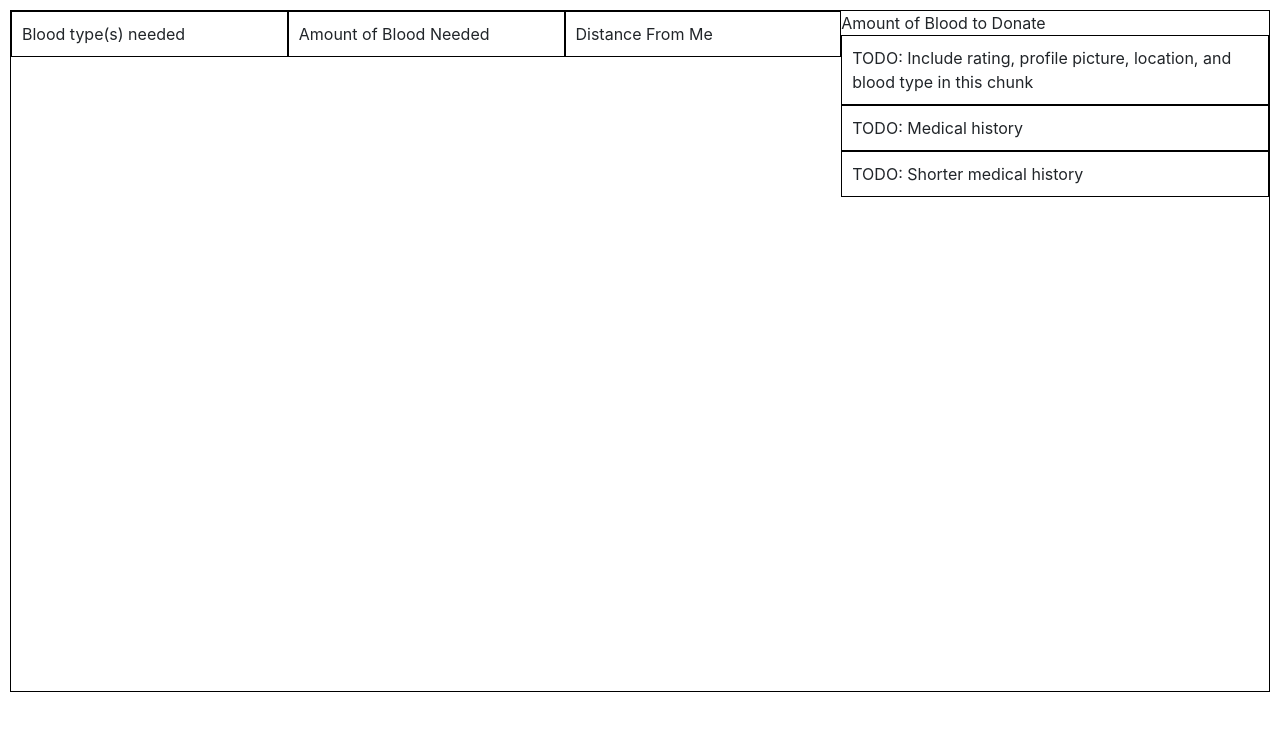
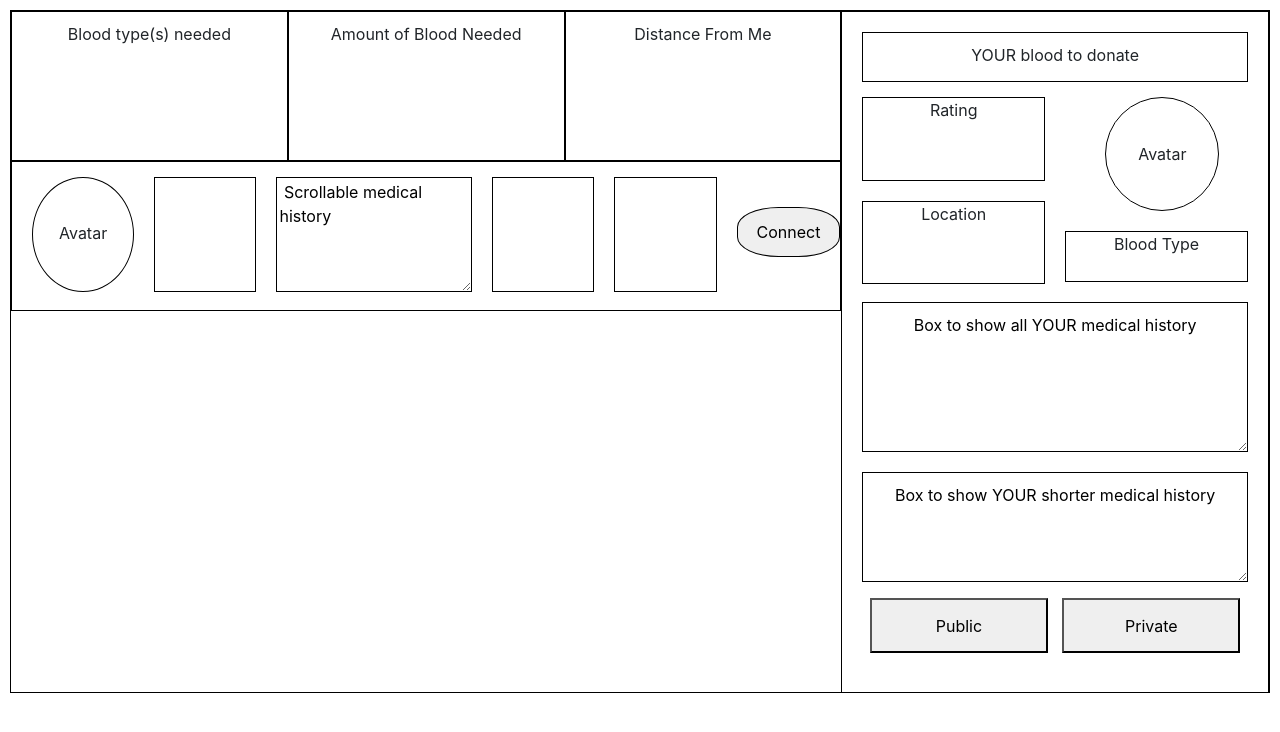
Before and after one commit to MrAntonS/nchack-2024, a Flask app: template src/templates/frontend.html in a window 1280 px wide. Shown: the top 732 px of the page. Run offline with Flask 3, Linux system fonts and the light colour scheme; the template is opened without the code that fills it, so the values that code supplies are empty.

Commit message:
made a good framework for the menu page, it still needs scrollable entries

```diff
--- a/src/templates/frontend.html
+++ b/src/templates/frontend.html
@@ -24,7 +24,7 @@
         /* Divides the screen into a left AND right side */
         #Overall-Container {
             width:100%;
-            height:682px;
+            height:683px;
             border: 1px solid #000;
         }
 
@@ -46,8 +46,20 @@
         .column {
             flex: 1;
             border: 1px solid #000;
+            text-align: center;
             padding: 10px;
+            height: 150px;
         }
+
+        .entry {
+            height: 150px;
+            width: 100%;
+            border: 1px solid #000;
+            display: flex;
+        }
+
+
+
 
 
 
@@ -55,30 +67,106 @@
         #Right-side {
             display: flex;
             flex-direction: column;
-        }
-
-        #Amount_Of_Blood_To_Donate {
-            flex: 1;
-            padding: 10px;
+            height: 682px;
             border: 1px solid #000;
         }
 
+        #Amount-Of-Blood-To-Donate {
+            /* flex: 1; */
+            padding: 10px;
+            text-align: center;
+            margin-top: 20px;
+            margin-bottom: 10px;
+            margin-left: 20px;
+            margin-right: 20px;
+            border: 1px solid #000;
+            height: 50px;
+        }
+
         #Profile-Information {
+            /* flex: 1; */
+            /* padding: 10px; */
+            text-align: center;
+            margin-top: 0px;
+            margin-bottom: 0px;
+            /* margin-left: 10px;
+            margin-right: 10px; */
+            /* border: 1px solid #000; */
+            height: 200px;
+        }
+
+        .container {
+            /* flex: 0; */
+            display: flex;
+        }
+
+        .column1 {
             flex: 1;
-            padding: 10px;
+            padding: 5px;
+            margin-right: 5px;
+            /* width: 300px; */
+            height: 200px;
+        }
+
+        .column2 {
+            flex: 1;
+            padding: 5px;
+            margin-left: 5px;
+            /* width: 50px; */
+            height: 200px;
+        }
+
+        .box {
+            border: 1px solid #000;
+            height: 44%;
+            margin-bottom: 20px;
+        }
+
+        .avatar {
+            height: 114px;
+            width: 114px;
+            margin-left: 22%;
+            display: flex;
+            justify-content: center;
+            align-items: center;
+            margin-bottom: 20px;
+            border-radius: 100%;
+            border: 1px solid #000;
+        }
+
+        .bloodtype{
+            height: 27%;
             border: 1px solid #000;
         }
 
         #Long-Medical-History {
-            flex: 1;
+            /* flex: 1; */
             padding: 10px;
+            text-align: center;
+            margin-top: 10px;
+            margin-bottom: 10px;
+            margin-left: 20px;
+            margin-right: 20px;
             border: 1px solid #000;
+            height: 150px;
         }
 
         #Short-Medical-History {
-            flex: 1;
             padding: 10px;
+            text-align: center;
+            margin-top: 10px;
+            margin-bottom: 10px;
+            margin-left: 20px;
+            margin-right: 20px;
             border: 1px solid #000;
+            height: 110px;
+        }
+
+        #Public-Profile {
+            /* padding: 10px; */
+            margin: 1px;
+            text-align: center;
+            height: 73px;
         }
 
     </style>
@@ -100,34 +188,80 @@
                     <div class="column">Distance From Me</div>
                 </div>
 
-                <!-- Scroll through people -->
+                <!-- Scroll through people
                 <div class="Donors">
-                    <!-- TODO: how do you scroll through like 20 people at a time -->
-
                     <script src="https://code.jquery.com/jquery-3.4.1.slim.min.js" integrity="sha384-J6qa4849blE2+poT4WnyKhv5vZF5SrPo0iEjwBvKU7imGFAV0wwj1yYfoRSJoZ+n" crossorigin="anonymous"></script>
                     <script src="https://cdn.jsdelivr.net/npm/popper.js@1.16.0/dist/umd/popper.min.js" integrity="sha384-Q6E9RHvbIyZFJoft+2mJbHaEWldlvI9IOYy5n3zV9zzTtmI3UksdQRVvoxMfooAo" crossorigin="anonymous"></script>
                     <script src="https://cdn.jsdelivr.net/npm/bootstrap@4.4.1/dist/js/bootstrap.min.js" integrity="sha384-wfSDF2E50Y2D1uUdj0O3uMBJnjuUD4Ih7YwaYd1iqfktj0Uod8GCExl3Og8ifwB6" crossorigin="anonymous"></script>
+                </div> -->
+                <!-- TODO: i dont know how to scroll through like a couple entries at a time. i can do static stuff though maybe -->
+
+
+
+                <!-- this is one static entry -->
+                <div class="entry">
+                    <!-- avatar -->
+                    <div id="picture" style="height:115px; width:115px; border-radius:100%; border:1px solid #000; margin-left:20px; margin-top:15px; text-align:center; line-height:110px;">Avatar</div>
+
+                    <!-- blood type symbol -->
+                    <div id="blood-type-symbol" style="height:115px; width:115px; border:1px solid #000;margin-left:20px;margin-top:15px"></div>
+
+                    <!-- medical history -->
+                    <textarea id="medical-history" style="height:115px; width:220px; border:1px solid #000;margin-left:20px;margin-top:15px; overflow:scroll;"> Scrollable medical history </textarea>
+
+                    <!-- available blood -->
+                    <div id="blood-type-symbol" style="height:115px; width:115px; border:1px solid #000;margin-left:20px;margin-top:15px"></div>
+
+                    <!-- distance from you -->
+                    <div id="blood-type-symbol" style="height:115px; width:115px; border:1px solid #000;margin-left:20px;margin-top:15px"></div>
+
+                    <!-- connect button -->
+                    <button id="blood-type-symbol" style="height:50px; width:115px; border:1px solid #000;margin-left:20px;margin-top:45px; border-radius:40%; text-align:center; line-height:45px;">Connect</button>
+
 
                 </div>
+
             </div>
+
+
+
 
             <!-- Right side -->
             <div id="Right-side" style="width:34%; float:left;">
 
-                <div id="Amount-Of-Blood-To-Donate">Amount of Blood to Donate</div>
-                <div id="Profile-Information">TODO: Include rating, profile picture, location, and blood type in this chunk</div>
-                <div id="Long-Medical-History">TODO: Medical history</div>
-                <div id="Short-Medical-History">TODO: Shorter medical history</div>
+                <div id="Amount-Of-Blood-To-Donate">YOUR blood to donate</div>
+                <div id="Profile-Information">
+                    <div class="container">
+                        <div class="column1">
+                            <div class="box">Rating</div>
+                            <div class="box">Location</div>
+                        </div>
+                        <div class="column2">
+                            <div class="avatar">Avatar</div>
+                            <div class="bloodtype">Blood Type</div>
+                        </div>
+                    </div>
+
+                </div>
+                <textarea id="Long-Medical-History" style="overflow:scroll;">Box to show all YOUR medical history</textarea>
+                <textarea id="Short-Medical-History" style="overflow:scroll;">Box to show YOUR shorter medical history</textarea>
+                <div id="Public-Profile">
+                    <div id="Public-Buttons">
+                        <button id="public" style="width: 42%; height: 55px; margin: 5px; position: relative;">Public</button>
+                        <button id="private" style="width: 42%; height: 55px; margin: 5px; position: relative",>Private</button>
+                    </div>
+                </div>
+
             </div>
         </div>
 
         <!-- Left Side of Second Page -->
          <div id="Left Side Page Two">
 
-                             <!-- Scroll through your Requests -->
-                <div class="Your Donors">
-                    <!-- TODO: Scroll through each potential donor -->
-                </div>
+            <!-- Scroll through your Requests -->
+            <div class="Your Donors">
+                <!-- TODO: Scroll through each potential donor -->
+            </div>
          </div>
         <!-- Right Side of Second Page -->
         <div id="Right Side Page Two">
```
